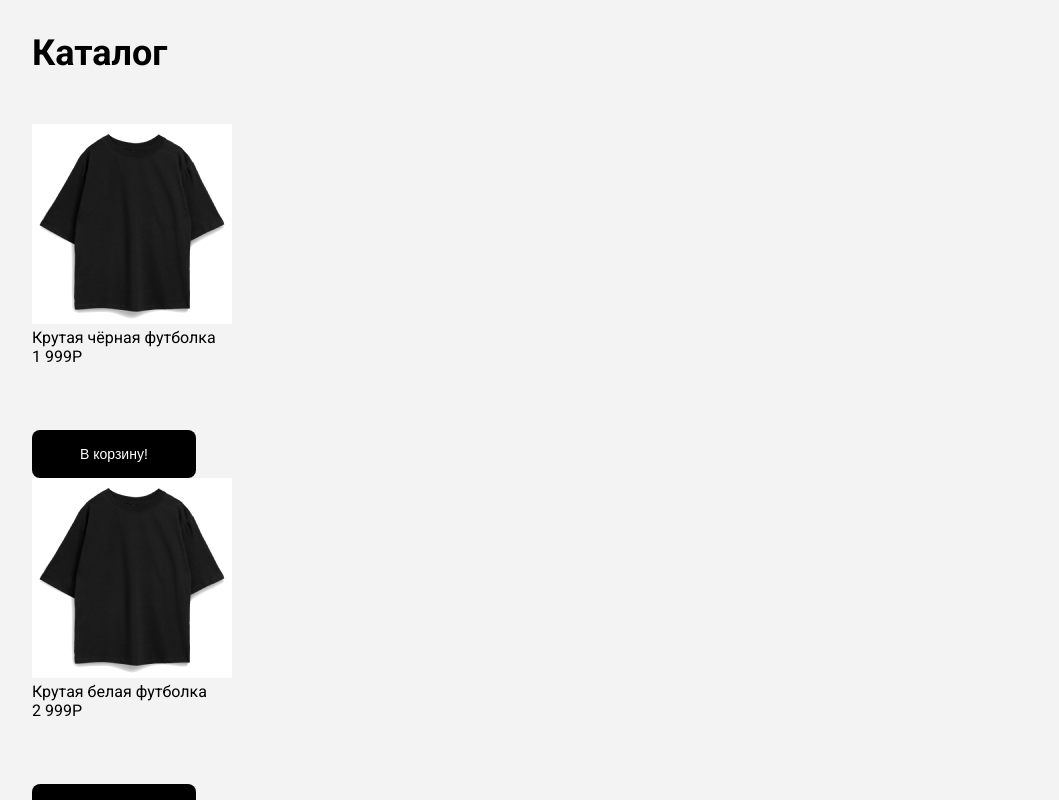
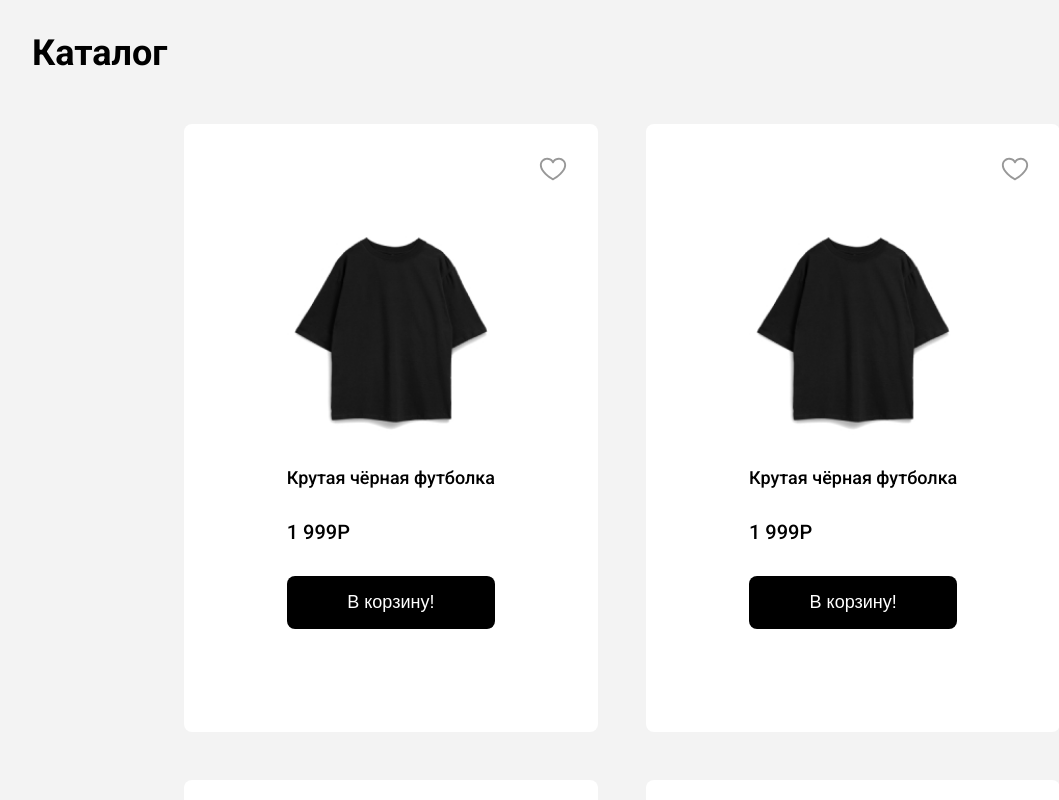
Before and after one commit to fqZell/reactBasic, a React (Vite) app: page / in a window 1280 px wide. Shown: the part 740-1540 px from the top of the page, without its empty margins (18-1077 px from the left). Built offline with nearby package versions, Linux system fonts and the light colour scheme.

Commit message:
add to slider

```diff
--- a/package.json
+++ b/package.json
@@ -12,7 +12,8 @@
   "dependencies": {
     "react": "^18.2.0",
     "react-dom": "^18.2.0",
-    "react-router-dom": "^6.21.2"
+    "react-router-dom": "^6.21.2",
+    "swiper": "^11.0.5"
   },
   "devDependencies": {
     "@types/react": "^18.2.43",
--- a/src/App.jsx
+++ b/src/App.jsx
@@ -1,6 +1,8 @@
 import Banner from "./components/Banner/Banner"
+import Button from "./components/Button/Button"
 import Card from "./components/Card/Card"
 import Header from "./components/Header/Header"
+import Slider from "./components/Slider/Slider"
 import { products } from "./data"
 
 
@@ -24,6 +26,17 @@ function App() {
             <Card key={index} {...product} />
           ))}
 
+          </div>
+
+          <div className="button-wrapper">
+            <Button backgroundColor="black" color="white">Каталог</Button>
+          </div>
+
+          <h2>Популярные товары</h2>
+
+          <div className="populars">
+
+            <Slider />
 
           </div>
 
--- a/src/components/Banner/Banner.css
+++ b/src/components/Banner/Banner.css
@@ -26,4 +26,17 @@
     font-size: 16px;
     font-weight: 300;
     color: #f3f3f3;
+
+    margin-bottom: 48px;
 }
+
+.banner-content .button {
+    font-size: 18px;
+    padding: 16px 54px;
+    transition: all 0.3s ease-in-out;
+}
+
+.banner-content .button:hover {
+    background-color: #672687;
+    color: #f3f3f3;
+}
--- a/src/components/Button/Button.css
+++ b/src/components/Button/Button.css
@@ -10,12 +10,4 @@
     /* color: #333; */
 
     cursor: pointer;
-    transition: all 0.3s ease-in-out;
-
-    margin-top: 64px;
 }
-
-.button:hover {
-    /* background-color: #333; */
-    /* color: #f3f3f3; */
-}
--- a/src/components/Card/Card.css
+++ b/src/components/Card/Card.css
@@ -0,0 +1,34 @@
+.card {
+    display: flex;
+    flex-direction: column;
+    justify-content: center;
+    text-align: left;
+    gap: 32px;
+
+    background-color: #fff;
+    padding: 103px;
+    border-radius: 8px;
+
+    position: relative;
+}
+
+.card-title {
+    font-size: 18px;
+    font-weight: 500;
+}
+
+.card-price {
+    font-size: 20px;
+    font-weight: 500;
+}
+
+.card .button {
+    font-size: 18px;
+}
+
+.card-favorites {
+    position: absolute;
+    top: 30px;
+    right: 30px;
+    cursor: pointer;
+}
--- a/src/components/Card/Card.jsx
+++ b/src/components/Card/Card.jsx
@@ -1,5 +1,7 @@
 import Button from "../Button/Button"
 import photo from '../../../public/product/product.jpg'
+import favoritesCard from '../../../public/icons/favoritesCard.svg'
+import './card.css'
 
 // eslint-disable-next-line react/prop-types
 export default function Card({ title, price }) {
@@ -18,6 +20,10 @@ export default function Card({ title, price }) {
                     В корзину!
                 </Button>
 
+                <div className="card-favorites">
+                    <img src={favoritesCard} alt="favoritesCard" />
+                </div>
+
             </div>
 
         </>
--- /dev/null
+++ b/src/components/Slider/Slider.jsx
@@ -0,0 +1,54 @@
+import { Swiper, SwiperSlide } from 'swiper/react';
+import 'swiper/css';
+import 'swiper/css/pagination';
+import { Pagination } from 'swiper/modules';
+
+import Card from "../Card/Card"
+import { products } from "../../data"
+
+export default function Slider() {
+    const responsiveSettings = {
+        500: {
+          slidesPerView: 1,
+          spaceBetween: 10,
+        },
+        768: {
+          slidesPerView: 2,
+          spaceBetween: 20,
+        },
+        1024: {
+          slidesPerView: 3,
+          spaceBetween: 30,
+        },
+    };
+
+    return (
+        <>
+
+        <Swiper
+              slidesPerView={3}
+              spaceBetween={30}
+              breakpoints={responsiveSettings}
+              pagination={{
+                clickable: true,
+              }}
+              modules={[Pagination]}
+              className="mySwiper"
+              >
+              <SwiperSlide>
+                <Card {...products[0]} />
+              </SwiperSlide>
+              <SwiperSlide>
+                <Card {...products[0]} />
+              </SwiperSlide>
+              <SwiperSlide>
+                <Card {...products[0]} />
+              </SwiperSlide>
+              <SwiperSlide>
+                <Card {...products[0]} />
+              </SwiperSlide>
+            </Swiper>
+
+        </>
+    )
+}
--- a/src/data.js
+++ b/src/data.js
@@ -6,7 +6,27 @@ export const products = [
     },
     {
         id: 2,
-        title: 'Крутая белая футболка',
-        price: '2 999Р'
+        title: 'Крутая чёрная футболка',
+        price: '1 999Р'
+    },
+    {
+        id: 3,
+        title: 'Крутая чёрная футболка',
+        price: '1 999Р'
+    },
+    {
+        id: 4,
+        title: 'Крутая чёрная футболка',
+        price: '1 999Р'
+    },
+    {
+        id: 5,
+        title: 'Крутая чёрная футболка',
+        price: '1 999Р'
+    },
+    {
+        id: 6,
+        title: 'Крутая чёрная футболка',
+        price: '1 999Р'
     },
 ]
--- a/src/index.css
+++ b/src/index.css
@@ -37,3 +37,24 @@ main h2 {
   font-weight: 700;
   margin: 50px 0;
 }
+
+.cards {
+  display: flex;
+  flex-direction: row;
+  flex-wrap: wrap;
+  justify-content: center;
+  align-items: center;
+  gap: 48px;
+}
+
+.button-wrapper {
+  display: flex;
+  justify-content: center;
+  align-items: center;
+
+  margin: 48px 0 96px 0;
+}
+
+.button-wrapper .button{
+  font-size: 18px;
+}
```
Also changed, not shown: public/icons/favoritesCard.svg (added), 1 other file (tests, documents, lock files or other folders).
